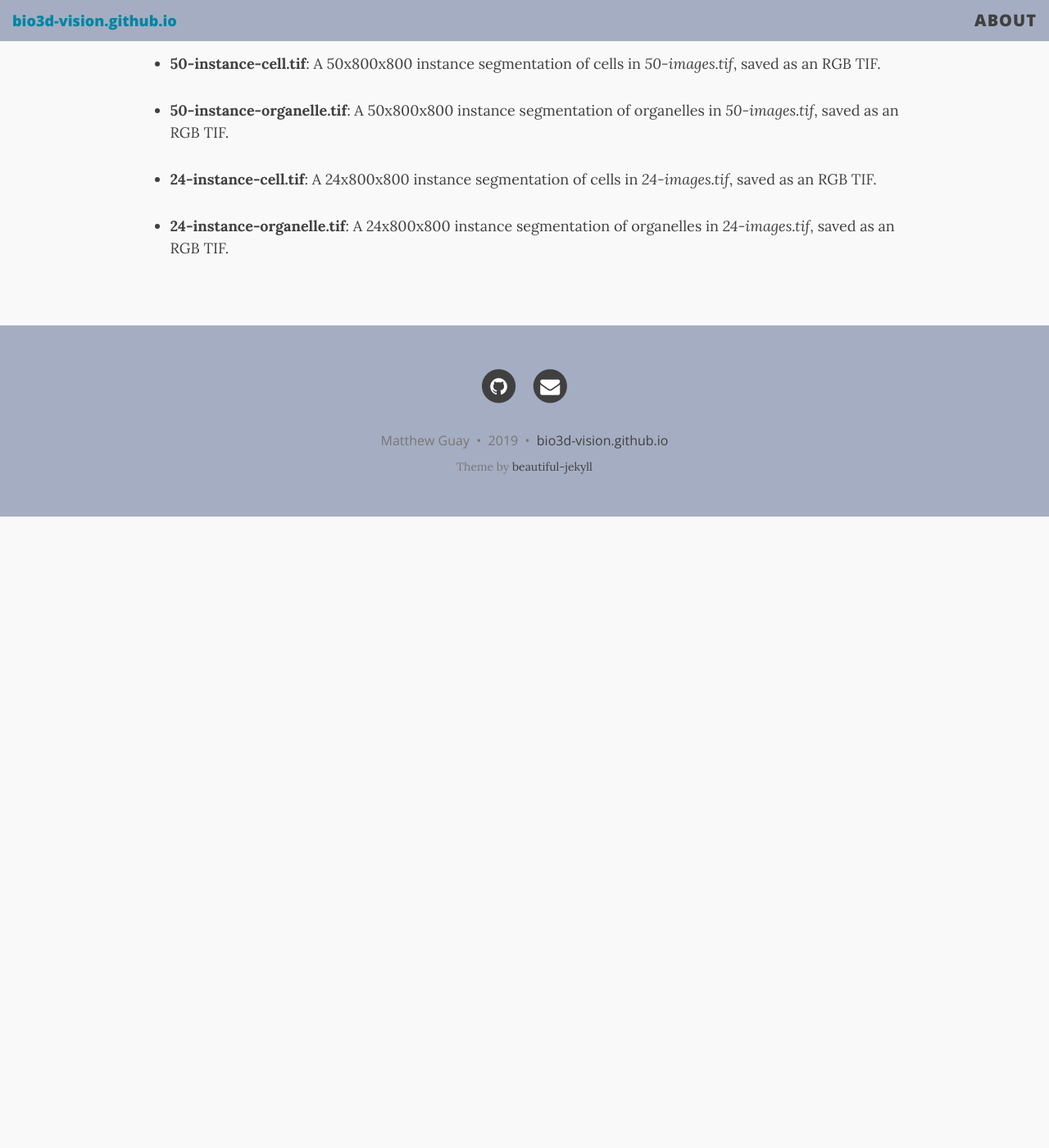
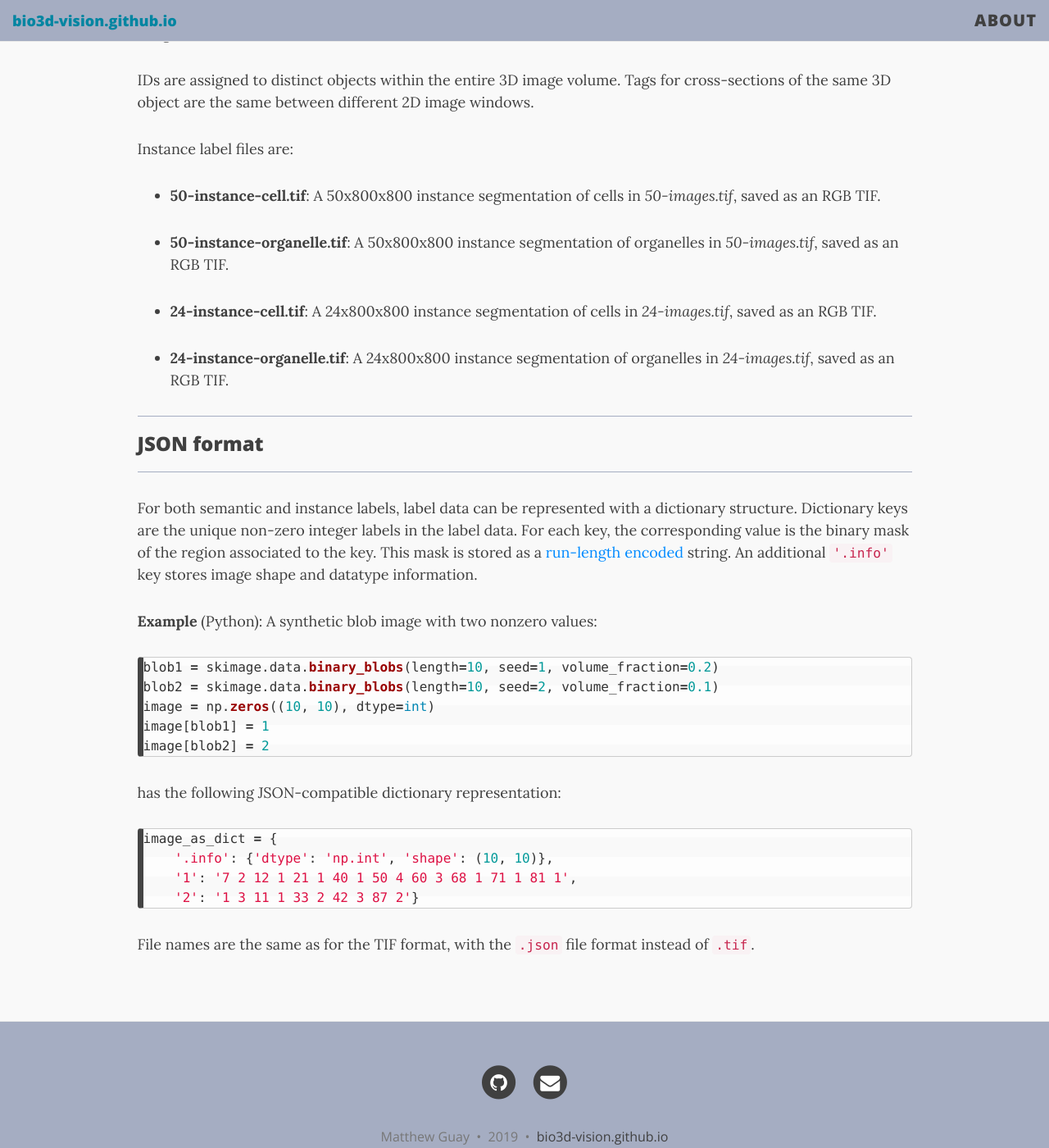
Before and after one commit to bio3d-vision/bio3d-vision.github.io, a Jekyll site: the page built from platelet-description.md, in a window 1280 px wide and 1400 px high, scrolled down 5617 px. Shown: the whole window at 82% size. Built offline with Jekyll 4.4.1, drawn with Linux system fonts in a browser that asks for light colours; nearby versions of some CDN libraries; before the commit the page ends 6247 px from its top, so only the background shows below that; some of the changed text lies outside the part shown.

Commit message:
updated platelet-em description

````diff
--- a/platelet-description.md
+++ b/platelet-description.md
@@ -32,6 +32,12 @@ Image files are:
 - **24-images.tif**, a 24x800x800 SBF-SEM image saved as a grayscale TIF.
 
 ## Label files
+
+Label data can be stored in image-based or text-based formats. Image files are better for visualization and image manipulation with GUIs, while text files are better for use with scripting. For its labels, **platelet-em** dataset uses TIF-formatted image files and JSON-formatted text files.
+
+---
+
+### TIF format
 
 Label TIF files assign a color to each voxel in a corresponding image file. The colors correspond to labels, either object classes for semantic labels or unique object ids for instance labels.
 
@@ -80,3 +86,33 @@ Instance label files are:
 - **24-instance-cell.tif**: A 24x800x800 instance segmentation of cells in _24-images.tif_, saved as an RGB TIF.
 
 - **24-instance-organelle.tif**: A 24x800x800 instance segmentation of organelles in _24-images.tif_, saved as an RGB TIF.
+
+---
+
+### JSON format
+
+---
+
+For both semantic and instance labels, label data can be represented with a dictionary structure. Dictionary keys are the unique non-zero integer labels in the label data. For each key, the corresponding value is the binary mask of the region associated to the key. This mask is stored as a [run-length encoded](https://www.kaggle.com/paulorzp/run-length-encode-and-decode) string. An additional `'.info'` key stores image shape and datatype information.
+
+**Example** (Python): A synthetic blob image with two nonzero values:
+
+
+```python
+blob1 = skimage.data.binary_blobs(length=10, seed=1, volume_fraction=0.2)
+blob2 = skimage.data.binary_blobs(length=10, seed=2, volume_fraction=0.1)
+image = np.zeros((10, 10), dtype=int)
+image[blob1] = 1
+image[blob2] = 2
+```
+
+has the following JSON-compatible dictionary representation:
+
+```python
+image_as_dict = {
+    '.info': {'dtype': 'np.int', 'shape': (10, 10)},
+    '1': '7 2 12 1 21 1 40 1 50 4 60 3 68 1 71 1 81 1',
+    '2': '1 3 11 1 33 2 42 3 87 2'}
+```
+
+File names are the same as for the TIF format, with the `.json` file format instead of `.tif`.
````
Also changed, not shown: other parts of platelet-description.md (+1 -1 lines), platelet-description.html (+20 -1 lines).
